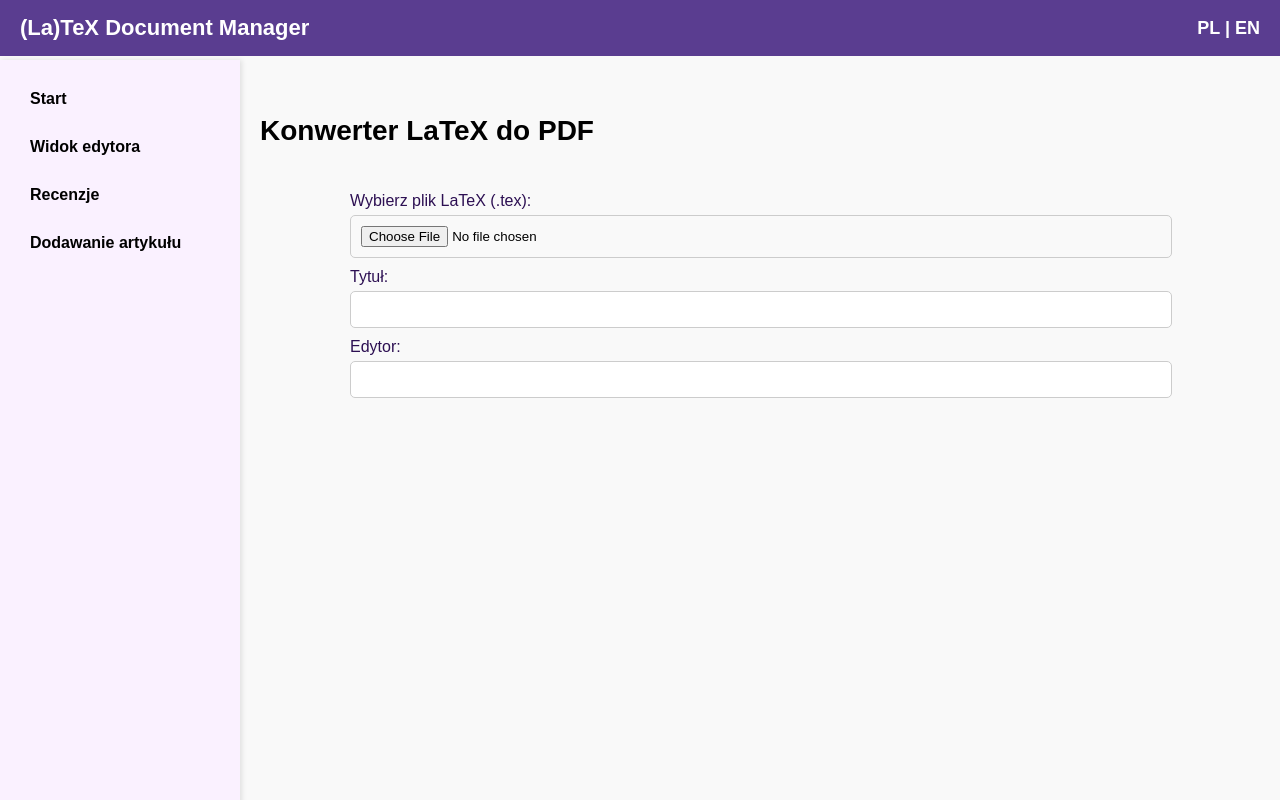
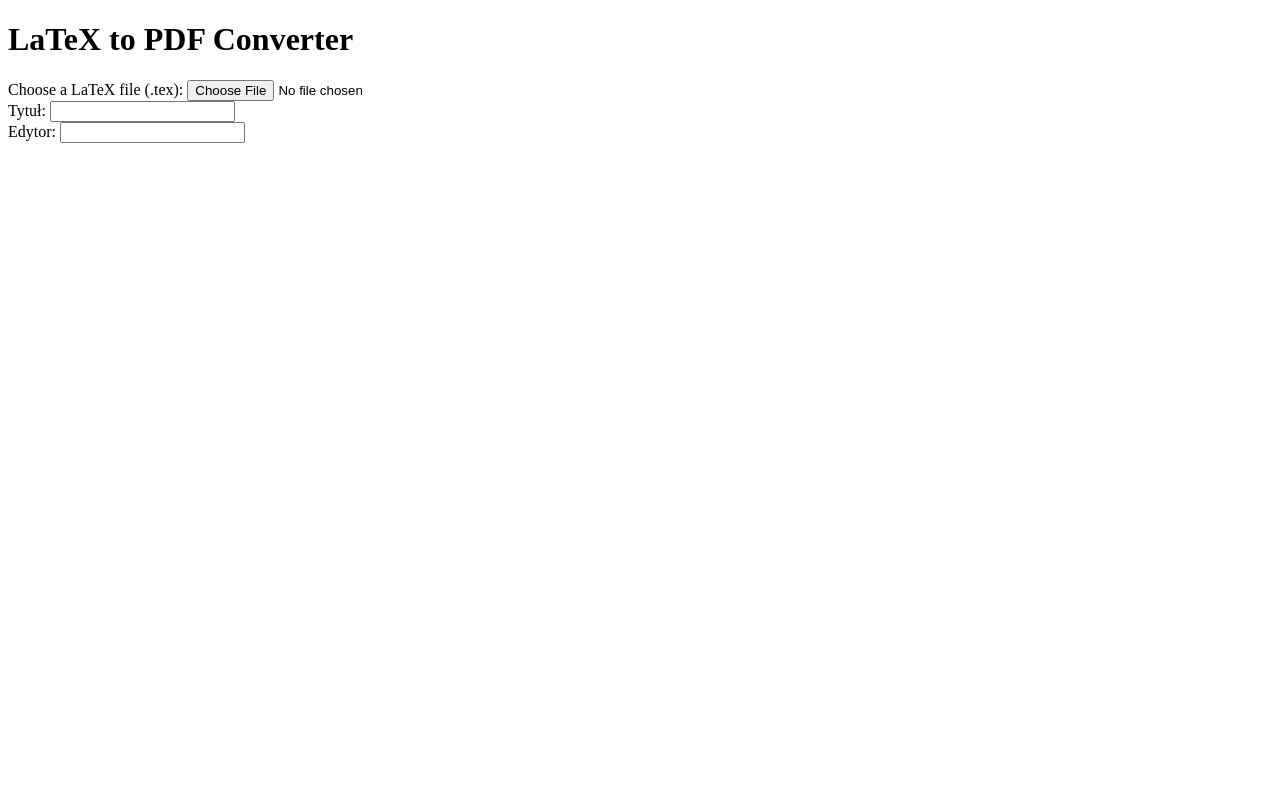
Before and after one commit to zlog7918/tex_doc_mngr, a Flask app: template src/templates/uploading_article.html in a window 1280 px wide. Run offline with Flask 3, Linux system fonts and the light colour scheme; the template is opened without the code that fills it, so the values that code supplies are empty; parts of the project's set-up code (start-up, migrations or seed data) failed here and were passed over.

Commit message:
poprawki

```diff
--- a/src/templates/articles.html
+++ b/src/templates/articles.html
@@ -84,8 +84,8 @@
                     <tr>
                         <td>{{ article.title }}</td>
                         <td>{{ article.author_id }}</td>
-                        <td>{{ article.status }}</td>
-                        <td><a href="{{ url_for('articles.article_details', article_id=article.id) }}" class="details-btn">Zobacz</a></td>
+                        <td>{{ article.status.stat }}</td>
+                        <td><a href="{{ url_for('editor_articles.article_details', article_id=article.id) }}" class="details-btn">Zobacz</a></td>
                     </tr>
                 {% endfor %}
             </tbody>
--- a/src/templates/pass_reset.html
+++ b/src/templates/pass_reset.html
@@ -19,7 +19,7 @@
             <button type="button" id="change-password-btn" class="primary-btn">Zmień hasło</button>
         </form>
         <hr>
-        <a href="/login"><button class="secondary-btn">Powrót do logowania</button></a>
+        <a href="/"><button class="secondary-btn">Powrót do logowania</button></a>
     </div>
 </div>
 
--- a/src/templates/reviews.html
+++ b/src/templates/reviews.html
@@ -75,7 +75,7 @@
                 {% for article, review_id in articles %}
                     <tr>
                         <td>{{ article.title }}</td>
-                        <td>{{ article.author_id }}</td>
+                        <td>{{ article.author_id.get_nick }}</td>
                         <td><a href="{{ url_for('review.article_details', article_id=article.id) }}" class="details-btn">View Details</a></td>
                     </tr>
                 {% endfor %}
--- a/src/templates/uploading_article.html
+++ b/src/templates/uploading_article.html
@@ -1,110 +1,37 @@
-{% extends "base.html" %}
+<!DOCTYPE html>
+<html lang="en">
+<head>
+    <meta charset="UTF-8">
+    <meta name="viewport" content="width=device-width, initial-scale=1.0">
+    <title>Add Article</title>
+</head>
+<body>
+    <h1>LaTeX to PDF Converter</h1>
 
-{% block title %} Dodaj Artykuł {% endblock %}
+    <form id="uploadForm" enctype="multipart/form-data">
+        <label for="file">Choose a LaTeX file (.tex):</label>
+        <input type="file" name="file" id="file" accept=".tex" required><br>
+        Tytuł: <input type="text" name="title" required><br>
+        Edytor: <input type="text" name="editor" required>
+        <br><br>
 
-{% block body %}
-    {% include 'toolbar.html' %}
 
-    <style>
-        .main-content {
-            padding: 20px;
-            width: 100%;
-            box-sizing: border-box;
-        }
+        <button type="button" id="previewBtn" style="display: none;">View PDF</button>
 
-        h1 {
-            font-size: 28px;
-            font-weight: bold;
-            color: black;
-            margin-bottom: 15px;
-        }
 
-        .form-container {
-            max-width: 800px;
-            margin: auto;
-            padding: 20px;
-            border-radius: 10px;
-        }
-
-        .form-container label {
-            display: block;
-            font-size: 16px;
-            margin-top: 10px;
-            color: #2d1053;
-        }
-
-        .form-container input {
-            width: 100%;
-            padding: 10px;
-            margin-top: 5px;
-            border: 1px solid #ccc;
-            border-radius: 5px;
-        }
-
-        .action-buttons {
-            margin-top: 20px;
-            display: flex;
-            gap: 10px;
-        }
-
-        .action-buttons button {
-            padding: 10px 20px;
-            border: none;
-            color: white;
-            font-size: 16px;
-            border-radius: 5px;
-            cursor: pointer;
-            transition: 0.3s;
-        }
-
-        .preview-btn {
-            background: #5a3d90;
-            display: none;
-        }
-
-        .preview-btn:hover {
-            background: #4a1e87;
-        }
-
-        .send-btn {
-            background: #28a745;
-            display: none;
-        }
-
-        .send-btn:hover {
-            background: #218838;
-        }
-    </style>
-
-    <div class="main-content">
-        <h1>Konwerter LaTeX do PDF</h1>
-
-        <div class="form-container">
-            <form id="uploadForm" enctype="multipart/form-data">
-                <label for="file">Wybierz plik LaTeX (.tex):</label>
-                <input type="file" name="file" id="file" accept=".tex" required>
-
-                <label for="title">Tytuł:</label>
-                <input type="text" name="title" required>
-
-                <label for="editor">Edytor:</label>
-                <input type="text" name="editor" required>
-
-                <div class="action-buttons">
-                    <button type="button" id="previewBtn" class="preview-btn">Podgląd PDF</button>
-                    <button type="submit" id="sendBtn" class="send-btn">Wyślij</button>
-                </div>
-            </form>
-        </div>
-    </div>
+        <button type="submit" id="sendBtn" style="display: none;">Send</button>
+    </form>
 
     <script>
         document.addEventListener("DOMContentLoaded", function() {
             let fileInput = document.getElementById('file');
+            let title = document.querySelector('#uploadForm input[name="title"]');
+            let editor = document.querySelector('#uploadForm input[name="editor"]');
             let previewBtn = document.getElementById('previewBtn');
             let sendBtn = document.getElementById('sendBtn');
             let uploadForm = document.getElementById('uploadForm');
 
+            // Po wybraniu pliku pokaż przyciski
             fileInput.addEventListener('change', function() {
                 let filename = this.files[0]?.name || "";
                 if (filename.endsWith('.tex')) {
@@ -116,6 +43,7 @@
                 }
             });
 
+            // Obsługa podglądu PDF
             previewBtn.addEventListener("click", async function() {
                 let formData = new FormData();
                 formData.append("file", fileInput.files[0]);
@@ -130,13 +58,17 @@
                 if (data.pdf_url) {
                     window.open(data.pdf_url, '_blank');
                 } else {
-                    alert("Błąd: " + (data.error || "Nie udało się wygenerować podglądu"));
+                    alert("Error: " + (data.error || "Could not generate preview"));
                 }
             });
 
+            // Obsługa zapisu pliku
             uploadForm.addEventListener("submit", async function(event) {
                 event.preventDefault();
-                let formData = new FormData(uploadForm);
+                let formData = new FormData();
+                formData.append("file", fileInput.files[0]);
+                formData.append("title", title.value);
+                formData.append("editor", editor.value);
 
                 let response = await fetch("/articles/upload", {
                     method: "POST",
@@ -146,12 +78,12 @@
                 let data = await response.json();
 
                 if (data['message']) {
-                    alert("Plik został przesłany pomyślnie!");
+                    alert("File uploaded successfully!");
                 } else {
-                    alert("Błąd przesyłania: " + (data.error || "Nieznany błąd"));
+                    alert("Upload failed: " + (data.error || "Unknown error"));
                 }
             });
         });
     </script>
-
-{% endblock %}
+</body>
+</html>
```
Also changed, not shown: src/templates/article_submitted.html (+4 -4 lines).
